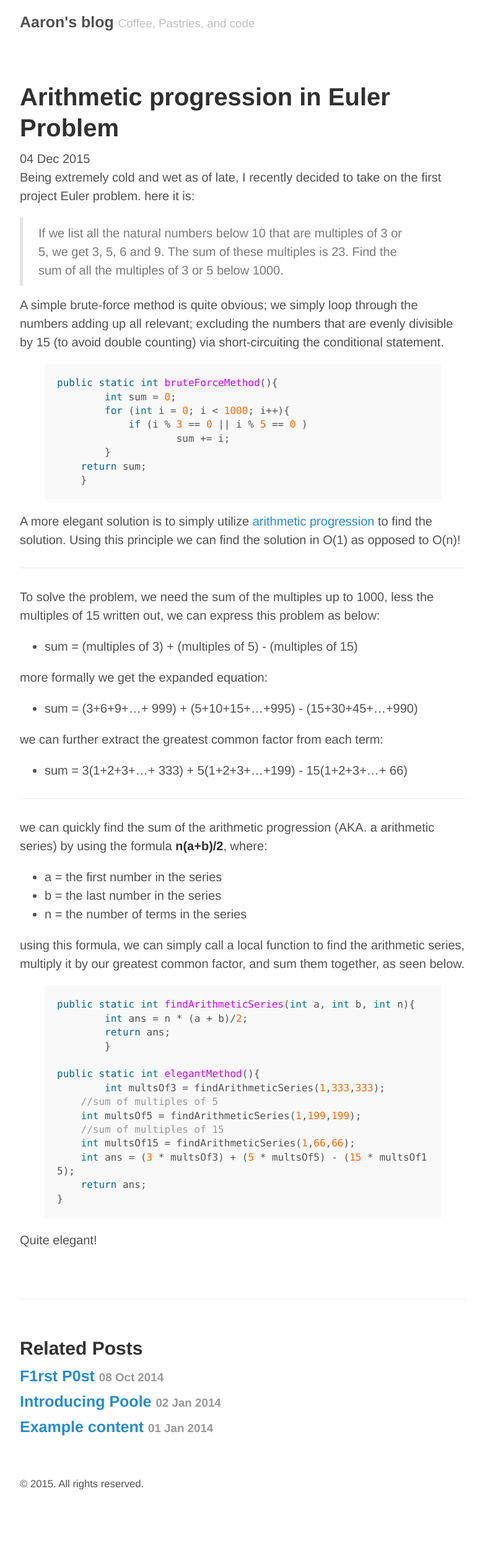
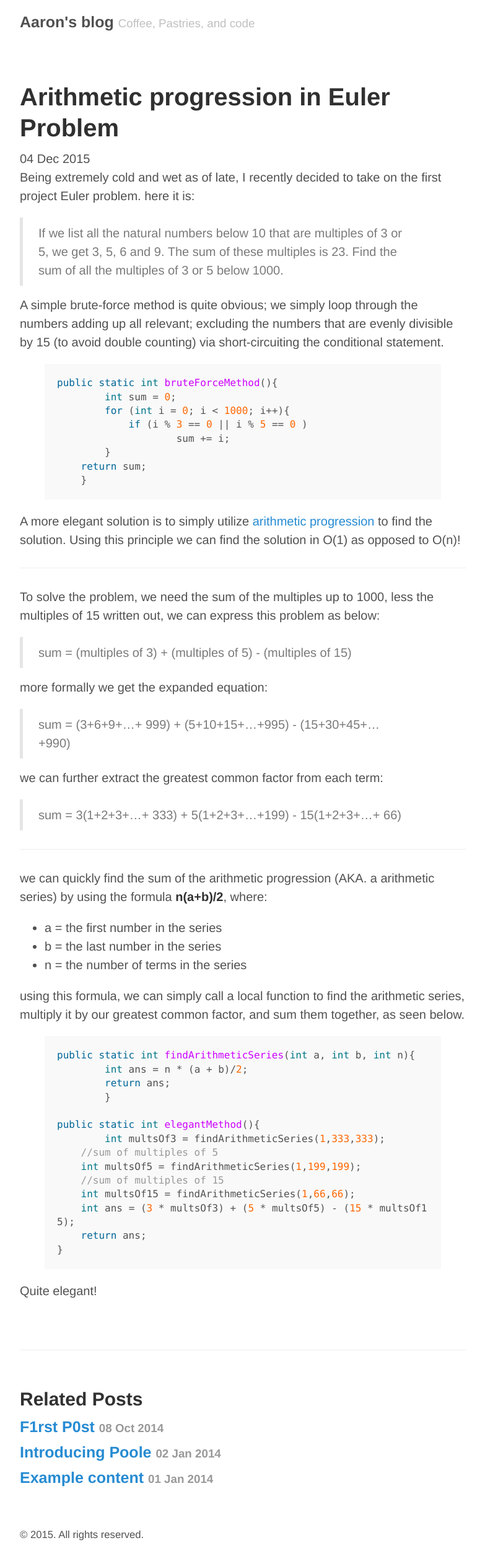
Before and after one commit to aahill/aahill.github.io, a Jekyll site: the page built from _posts/2015-12-04- project-euler1.md, in a window 1280 px wide. Shown: the whole page at 62% size, without its empty margins (248-1031 px from the left). Built offline with Jekyll 4.4.1, drawn with Linux system fonts in a browser that asks for light colours; before the commit the page ends 2408 px from its top, so only the background shows below that.

```diff
--- a/_posts/2015-12-04- project-euler1.md
+++ b/_posts/2015-12-04- project-euler1.md
@@ -32,16 +32,13 @@ to find the solution. Using this principle we can find the solution in O(1) as o
 
 To solve the problem, we need the sum of the multiples up to 1000, less the multiples of 15
 written out, we can express this problem as below:
-
-* sum = (multiples of 3) + (multiples of 5) - (multiples of 15)
+> sum = (multiples of 3) + (multiples of 5) - (multiples of 15)
 
 more formally we get the expanded equation:
-
-* sum = (3+6+9+...+ 999) + (5+10+15+...+995) - (15+30+45+...+990)
+> sum = (3+6+9+...+ 999) + (5+10+15+...+995) - (15+30+45+...+990)
 
 we can further extract the greatest common factor from each term:
-
-* sum = 3(1+2+3+...+ 333) + 5(1+2+3+...+199) - 15(1+2+3+...+ 66)
+> sum = 3(1+2+3+...+ 333) + 5(1+2+3+...+199) - 15(1+2+3+...+ 66)
 
 -----
 
```
